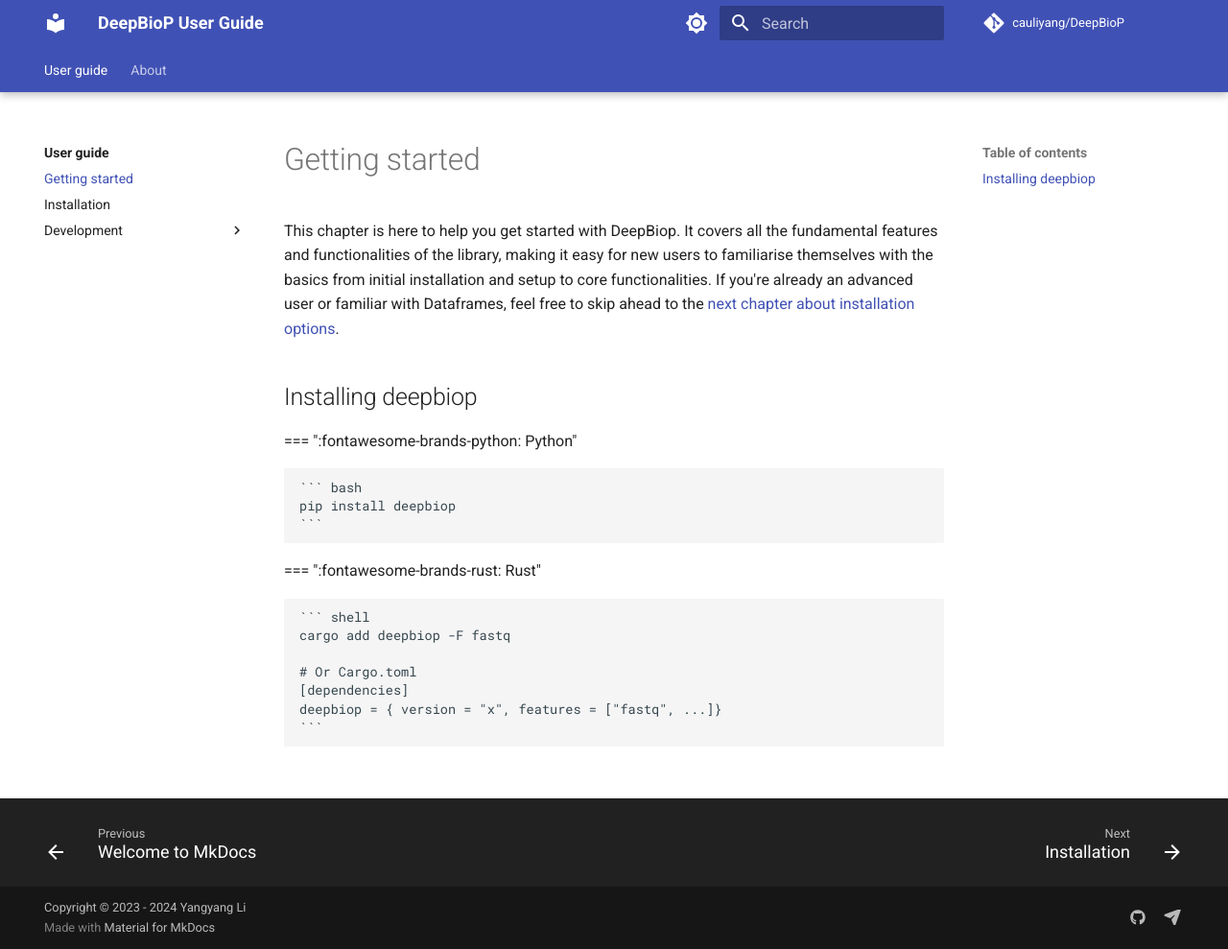
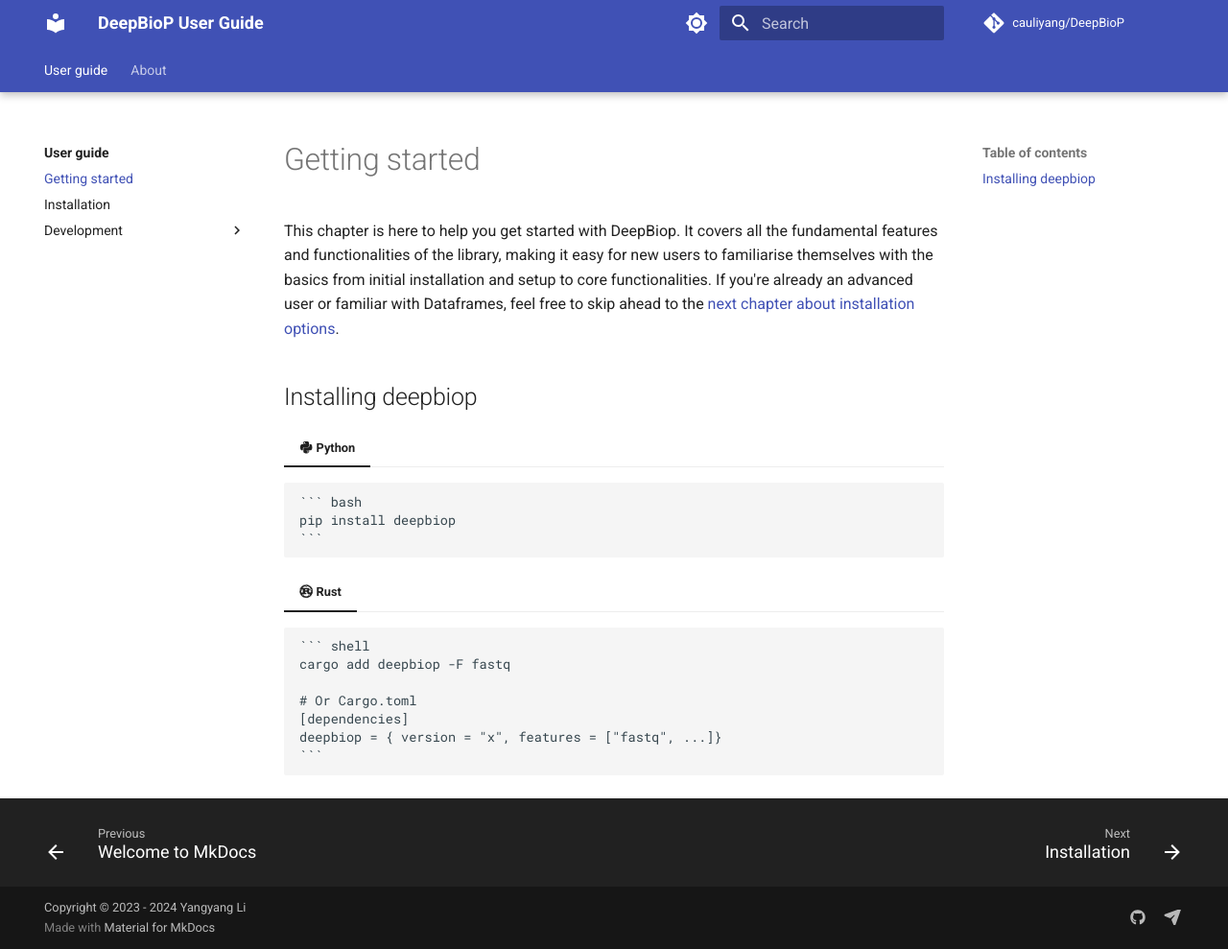
Before and after one commit to cauliyang/DeepBioP, an MkDocs documentation site: the page built from docs/user-guide/getting-started.md, in a window 1280 px wide and 989 px high. Shown: the whole window at 96% size. Built offline with MkDocs 1.6.1 and Material for MkDocs 9.7.7, drawn with Linux system fonts in a browser that asks for light colours; comment, search, counter and statistics services are not loaded; some of the changed lines change nothing that is shown.

Commit message:
docs: Update formatting options in mkdocs.yml

````diff
--- a/docs/user-guide/installation.md
+++ b/docs/user-guide/installation.md
@@ -0,0 +1,35 @@
+# Installation
+
+Deepbiop is a library and installation is as simple as invoking the package manager of the corresponding programming language.
+
+=== ":fontawesome-brands-python: Python"
+
+    ``` bash
+    pip install deepbiop
+    ```
+
+=== ":fontawesome-brands-rust: Rust"
+
+    ``` shell
+    cargo add polars -F fastq
+
+    # Or Cargo.toml
+    [dependencies]
+    deepbiop = { version = "x", features = ["fastq", ...]}
+    ```
+
+## Importing
+
+To use the library import it into your project
+
+=== ":fontawesome-brands-python: Python"
+
+    ``` python
+    import deepbiop as dp
+    ```
+
+=== ":fontawesome-brands-rust: Rust"
+
+    ``` rust
+    use deepbiop::fastq;
+    ```
--- a/mkdocs.yml
+++ b/mkdocs.yml
@@ -66,28 +66,23 @@
       link: https://github.com/cauliyang/DeepBioP
     - icon: fontawesome/solid/paper-plane
       link: mailto:yangyang.li@northwestern.edu
-# extra:
-#   analytics:
-#     provider: plausible
-#     domain: guide.pola.rs,combined.pola.rs
 
 # Formatting options
-# markdown_extensions:
-#   - admonition
-#   - pymdownx.details
-#   - attr_list
-#   - pymdownx.emoji:
-#       emoji_index: !!python/name:material.extensions.emoji.twemoji
-#       emoji_generator: !!python/name:material.extensions.emoji.to_svg
-#   - pymdownx.superfences
-#   - pymdownx.tabbed:
-#       alternate_style: true
-#   - pymdownx.snippets:
-#       base_path: [".", "docs/src/"]
-#       check_paths: true
-#       dedent_subsections: true
-#   - footnotes
-
+markdown_extensions:
+  - admonition
+  - pymdownx.details
+  - attr_list
+  - pymdownx.emoji:
+      emoji_index: !!python/name:material.extensions.emoji.twemoji
+      emoji_generator: !!python/name:material.extensions.emoji.to_svg
+  - pymdownx.superfences
+  - pymdownx.tabbed:
+      alternate_style: true
+  - pymdownx.snippets:
+      base_path: [".", "docs/src/"]
+      check_paths: true
+      dedent_subsections: true
+  - footnotes
 # plugins:
 #   - search:
 #       lang: en
@@ -98,3 +93,8 @@
 #   - redirects:
 #       redirect_maps:
 #         "user-guide/index.md": "index.md"
+
+# extra:
+#   analytics:
+#     provider: plausible
+#     domain: guide.pola.rs,combined.pola.rs
````
